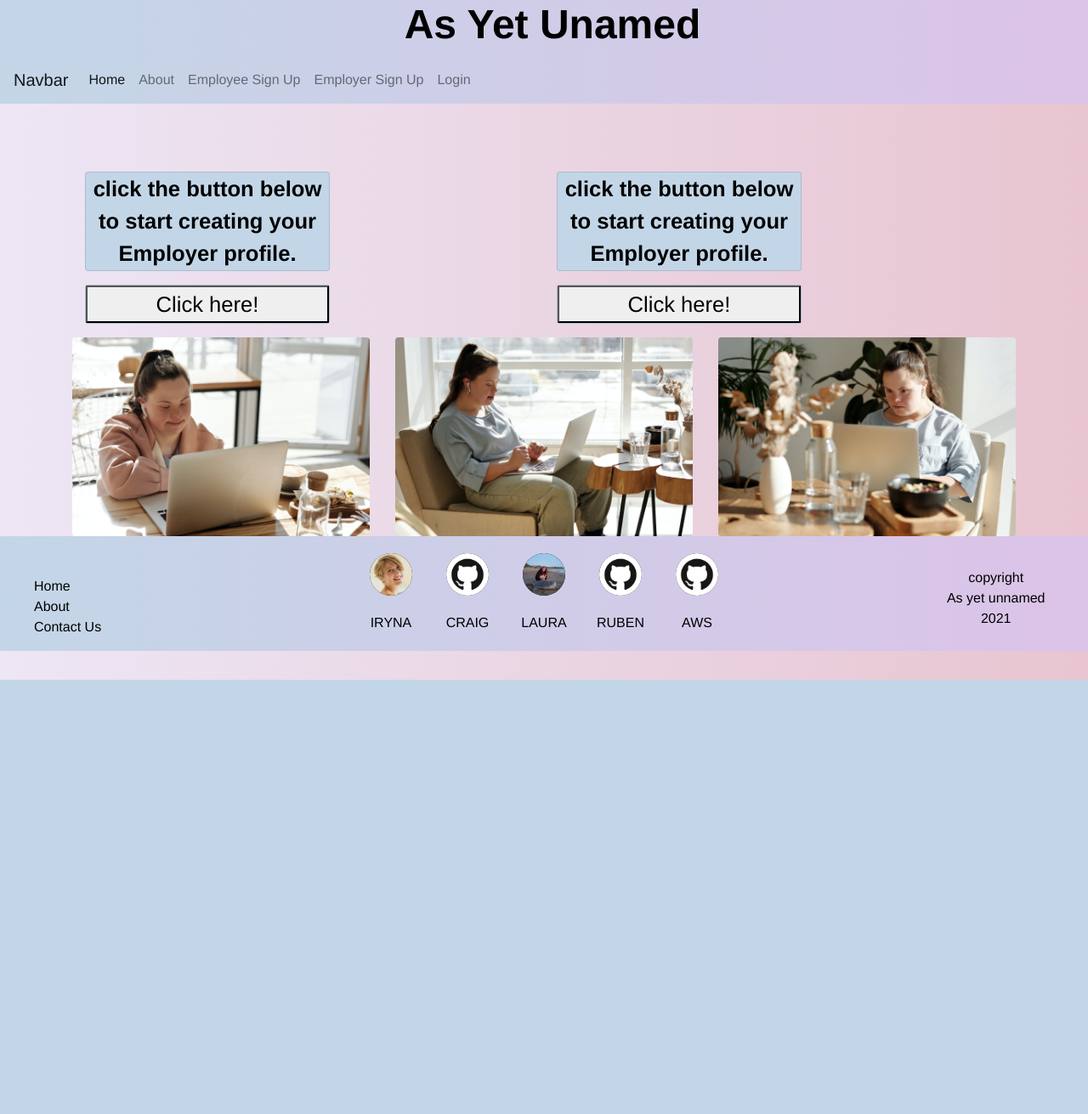
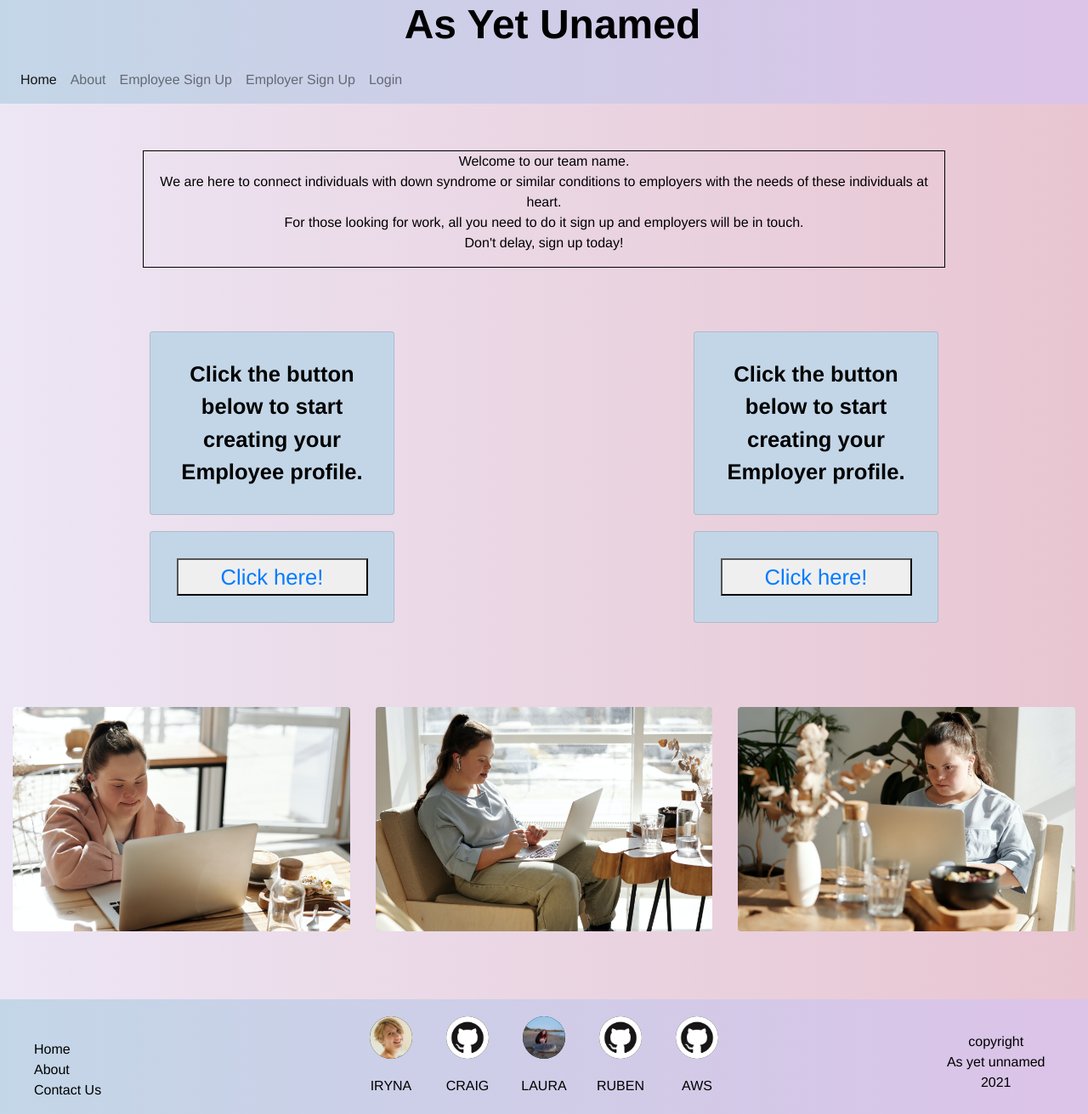
Before and after one commit to irasan/trustinsoda, a Flask app: page / in a window 1280 px wide. Shown: the whole page at 85% size. Before the commit the page ends 800 px from the top, so only its background shows below. Run offline with Flask 2, Linux system fonts and the light colour scheme; data that the repository does not hold is empty; some libraries are stand-ins or nearby versions.

Commit message:
Add unstyled intro message

```diff
--- a/static/css/style.css
+++ b/static/css/style.css
@@ -7,6 +7,10 @@ body {
 
 .main-gradient {
     background-image:linear-gradient(to right, #C3D6E7, #DCC3E8);
+}
+
+a {
+    text-decoration: none;
 }
 
 /* header */
@@ -84,7 +88,23 @@ footer a {
 /* home page */
 
 .container {
-    margin-top: 5rem;
+    margin-top: 1rem;
+}
+
+.home-cards {
+    text-align: center;
+
+}
+
+.space {
+    height: 10vh;
+}
+
+#intro-contents {
+    width: 85%;
+    border: 1px solid black;
+    text-align: center;
+    margin: 5% auto;
 }
 
 /* cards */
@@ -95,12 +115,14 @@ footer a {
     font-weight: bold;
     font-size: 160%;
     background-color: #C3D6E7;
+    margin: 19px auto;
+    padding: 5%;
 };
 
 /* images */
 
-#img-container {
-    margin-top: 5rem;
+#image-box {
+    margin-top: 5%;
 }
 
 
--- a/templates/base.html
+++ b/templates/base.html
@@ -22,7 +22,6 @@
 
       <!-- Navbar here -->
       <nav class="navbar navbar-expand-lg navbar-light">
-        <a class="navbar-brand" href="#">Navbar</a>
         <button class="navbar-toggler" type="button" data-toggle="collapse" data-target="#navbarNav"
           aria-controls="navbarNav" aria-expanded="false" aria-label="Toggle navigation">
           <span class="navbar-toggler-icon"></span>
@@ -68,7 +67,7 @@
 
   <!-- This is the section where content of each page goes
     Container can be removed if needed -->
-  <main class="container">
+  <main>
     {% block content %}
 
     {% endblock %}
--- a/templates/home.html
+++ b/templates/home.html
@@ -1,27 +1,49 @@
 {% extends "base.html" %}
 {% block content %}
+
+<!-- Home page content goes here -->
+{% for p in profile %}
+{{ p.name }}<br>
+{{ p.is_employer }}
+{% endfor %}
+
+<div class="container">
+    <div id="intro-contents">
+        <p>
+            Welcome to our team name. <br>
+            We are here to connect individuals with down syndrome or similar conditions to employers
+            with the needs of these individuals at heart. <br>
+            For those looking for work, all you need to do it sign up and employers will be in touch. <br>
+            Don't delay, sign up today!
+        </p>
+    </div>
+</div>
+
 <div class="container-fluid">
-    <div class="row justify-content-around">
-        <div class="col-12 col-md-6">
+    <div class="row">
+        <div class="col-12 col-md-6 home-cards">
             <div>
-                <p class="card">click the button below to start creating your Employer profile.</p>
+                <p class="card">Click the button below to start creating your Employee profile.</p>
             </div>
             <div>
-                <p class="card"><button class="bg-btn-home">Click here!</button></p>
+                <p class="card"><button class="bg-btn-home"><a href="{{ url_for('employee_register') }}">Click here!</a></button></p>
             </div>
         </div>
-        <div class= "col-12 col-md-6">
+        <div class="col-12 col-md-6 home-cards">
             <div>
-                <p class="card">click the button below to start creating your Employer profile.</p>
+                <p class="card">Click the button below to start creating your Employer profile.</p>
             </div>
             <div>
-                <p class="card"><button class="bg-btn-home">Click here!</button></p>
+                <p class="card"><button class="bg-btn-home"><a href="{{ url_for('employer_register') }}">Click here!</a></button></p>
             </div>
         </div>
     </div>
 </div>
-<div>
-    <div id="img-container" class="row">
+
+<div class="space"></div>
+
+<div class="container-fluid">
+    <div class="row" id="image-box">
         <div class="col-12 col-sm-4">
             <img src="static/images/girl-one.jpg" class="img-fluid max-width: 20% rounded float-left" alt="">
         </div>
@@ -34,11 +56,7 @@
     </div>
 </div>
 
+<div class="space"></div>
 
-<!-- Home page content goes here -->
-    {% for p in profile %}
-    {{ p.name }}<br>
-    {{ p.is_employer }}
-    {% endfor %}
 
 {% endblock %}
```
